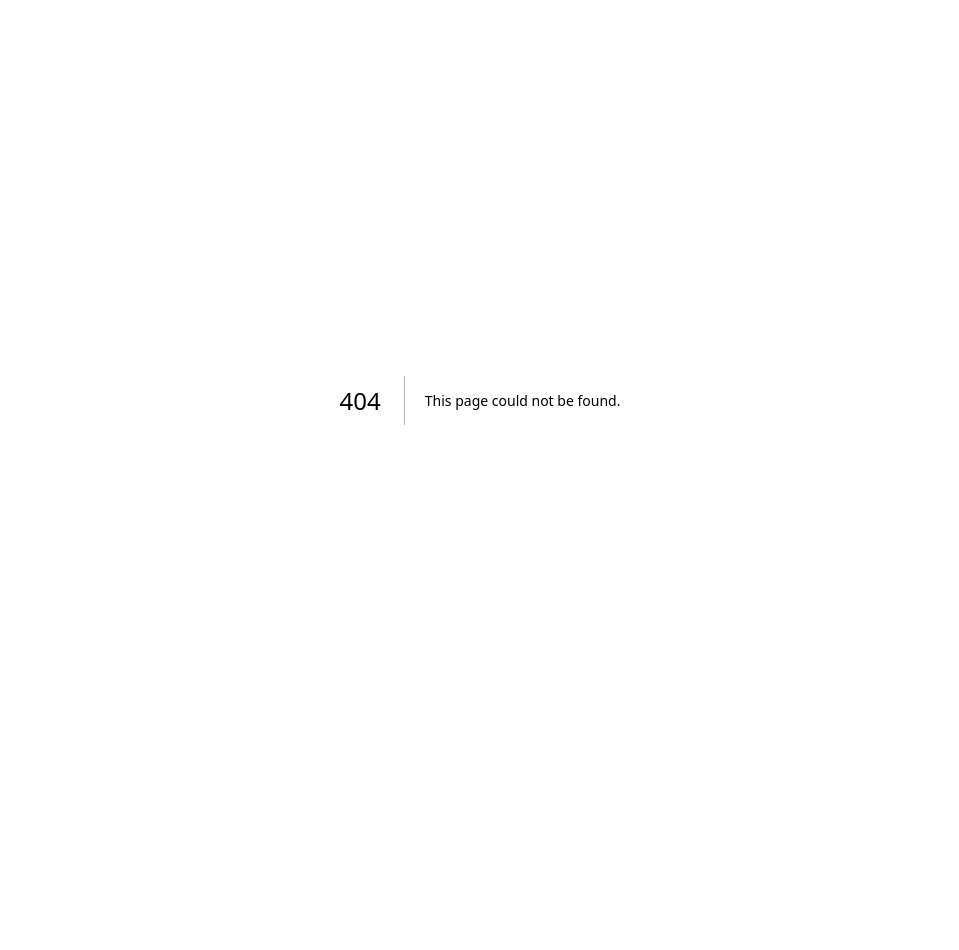
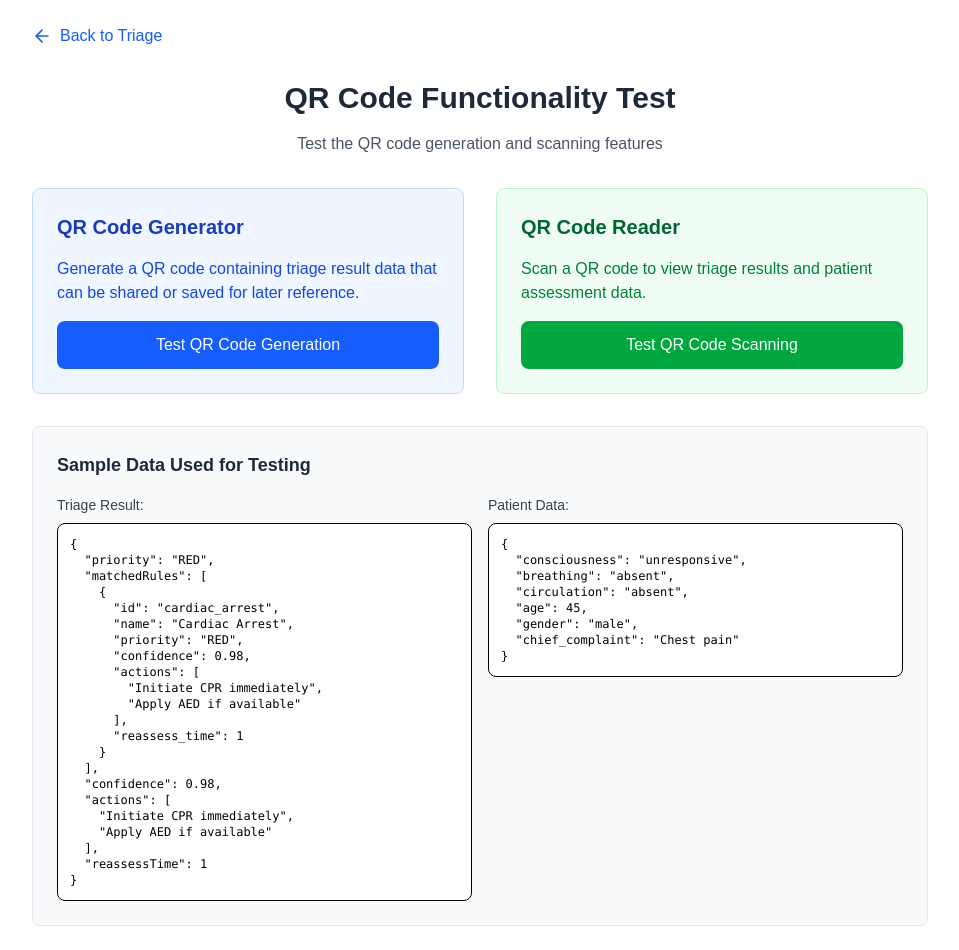
Before and after one commit to MSH-01/hack-for-gaza, a Next.js app: page /test-qr in a window 1280 px wide. Before the commit this address had no page. Shown: the whole page, without its empty margins (160-1119 px from the left). Before the commit the page ends 800 px from the top, so only its background shows below. Built offline with nearby package versions, Linux system fonts and the light colour scheme.

Commit message:
feat: enhance QR code functionality with dedicated test page

```diff
--- /dev/null
+++ b/src/app/test-qr/page.tsx
@@ -0,0 +1,131 @@
+"use client";
+import { useState } from "react";
+import Link from "next/link";
+import QRCodeGenerator from "../../components/QRCodeGenerator";
+import QRCodeReader from "../../components/QRCodeReader";
+import { ArrowLeft } from "lucide-react";
+
+export default function TestQRPage() {
+	const [showGenerator, setShowGenerator] = useState(false);
+	const [showReader, setShowReader] = useState(false);
+
+	// Sample triage result for testing
+	const sampleTriageResult = {
+		priority: "RED" as const,
+		matchedRules: [
+			{
+				id: "cardiac_arrest",
+				name: "Cardiac Arrest",
+				condition: () => true,
+				priority: "RED" as const,
+				confidence: 0.98,
+				actions: ["Initiate CPR immediately", "Apply AED if available"],
+				reassess_time: 1,
+			},
+		],
+		confidence: 0.98,
+		actions: ["Initiate CPR immediately", "Apply AED if available"],
+		reassessTime: 1,
+	};
+
+	const samplePatientData = {
+		consciousness: "unresponsive" as const,
+		breathing: "absent" as const,
+		circulation: "absent" as const,
+		age: 45,
+		gender: "male" as const,
+		chief_complaint: "Chest pain",
+	};
+
+	return (
+		<div className="w-full min-h-screen bg-white p-6">
+			<div className="max-w-4xl mx-auto">
+				<div className="flex items-center mb-8">
+					<Link
+						href="/"
+						className="flex items-center text-blue-600 hover:text-blue-700 mr-4"
+					>
+						<ArrowLeft className="w-5 h-5 mr-2" />
+						Back to Triage
+					</Link>
+				</div>
+
+				<div className="text-center mb-8">
+					<h1 className="text-3xl font-bold text-gray-800 mb-4">
+						QR Code Functionality Test
+					</h1>
+					<p className="text-gray-600">
+						Test the QR code generation and scanning features
+					</p>
+				</div>
+
+				<div className="grid md:grid-cols-2 gap-8">
+					<div className="bg-blue-50 border border-blue-200 rounded-lg p-6">
+						<h2 className="text-xl font-semibold text-blue-800 mb-4">
+							QR Code Generator
+						</h2>
+						<p className="text-blue-700 mb-4">
+							Generate a QR code containing triage result data that can be
+							shared or saved for later reference.
+						</p>
+						<button
+							type="button"
+							onClick={() => setShowGenerator(true)}
+							className="w-full px-6 py-3 bg-blue-600 text-white rounded-lg hover:bg-blue-700 transition-colors"
+						>
+							Test QR Code Generation
+						</button>
+					</div>
+
+					<div className="bg-green-50 border border-green-200 rounded-lg p-6">
+						<h2 className="text-xl font-semibold text-green-800 mb-4">
+							QR Code Reader
+						</h2>
+						<p className="text-green-700 mb-4">
+							Scan a QR code to view triage results and patient assessment data.
+						</p>
+						<button
+							type="button"
+							onClick={() => setShowReader(true)}
+							className="w-full px-6 py-3 bg-green-600 text-white rounded-lg hover:bg-green-700 transition-colors"
+						>
+							Test QR Code Scanning
+						</button>
+					</div>
+				</div>
+
+				<div className="mt-8 bg-gray-50 border border-gray-200 rounded-lg p-6">
+					<h3 className="text-lg font-semibold text-gray-800 mb-4">
+						Sample Data Used for Testing
+					</h3>
+					<div className="grid md:grid-cols-2 gap-4 text-sm">
+						<div>
+							<h4 className="font-medium text-gray-700 mb-2">Triage Result:</h4>
+							<pre className="bg-white p-3 rounded border text-xs overflow-auto">
+								{JSON.stringify(sampleTriageResult, null, 2)}
+							</pre>
+						</div>
+						<div>
+							<h4 className="font-medium text-gray-700 mb-2">Patient Data:</h4>
+							<pre className="bg-white p-3 rounded border text-xs overflow-auto">
+								{JSON.stringify(samplePatientData, null, 2)}
+							</pre>
+						</div>
+					</div>
+				</div>
+			</div>
+
+			{/* QR Code Generator Modal */}
+			{showGenerator && (
+				<QRCodeGenerator
+					triageResult={sampleTriageResult}
+					patientData={samplePatientData}
+					onClose={() => setShowGenerator(false)}
+				/>
+			)}
+
+			{/* QR Code Reader */}
+			{showReader && <QRCodeReader onBack={() => setShowReader(false)} />}
+		</div>
+	);
+}
```
Also changed, not shown: 1 other file (tests, documents, lock files or other folders).
